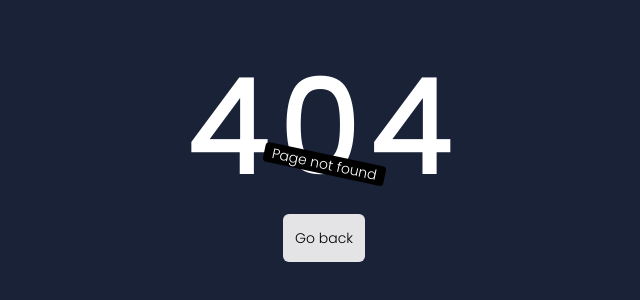
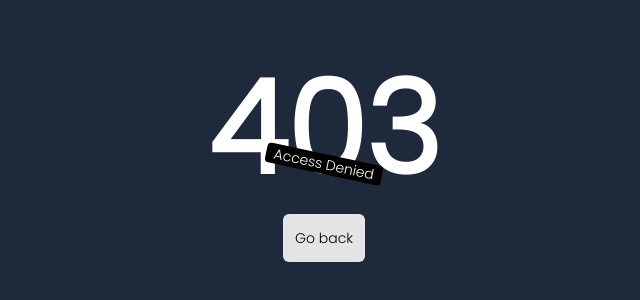
Before and after one commit to Deepayan03/Learning-Management-System, a React (Create React App) app in the folder client/: page /denied in a window 1280 px wide. Before the commit this address had no page. Shown: the part 236-536 px from the top of the page, without its empty margins (316-956 px from the left). Built offline with nearby package versions, Linux system fonts and the light colour scheme.

Commit message:
Added denied page

```diff
--- a/client/src/App.js
+++ b/client/src/App.js
@@ -7,6 +7,7 @@
 import Login from "./Pages/Login";
 import CourseList from "./Pages/Course/CourseList";
 import ContactUs from "./Pages/ContactUs";
+import Denied from "./Pages/Denied";
 
 function App() {
   return (
@@ -17,6 +18,7 @@
       <Route path="/login" element={<Login />}></Route>
       <Route path="/courses" element={<CourseList />}></Route>
       <Route path="/contact" element={<ContactUs />}></Route>
+      <Route path="/denied" element={<Denied />}></Route>
       <Route path="*" element={<NotFound />}></Route>
     </Routes>
   );
--- /dev/null
+++ b/client/src/Pages/Denied.jsx
@@ -0,0 +1,25 @@
+import React from 'react'
+import { useNavigate } from 'react-router-dom'
+
+const Denied = () => {
+    const navigate = useNavigate();
+  return (
+   <main className="h-screen w-full flex flex-col justify-center items-center bg-slate-800">
+    <h1 className="text-9xl font-extrabold text-white ">
+        403
+    </h1>
+    <div className="bg-black text-white px-2 text-sm rounded rotate-12 absolute">
+        Access Denied
+      </div>
+      <button className="mt-5 bg-zinc-200 rounded-md px-3 py-3 focus:outline-1 focus:ring border-current">
+        <span
+          onClick={() => navigate(-1)}
+          className="relative inline-block text-sm font-medium  group active: text-black">
+          Go back
+        </span>
+      </button>
+   </main>
+  )
+}
+
+export default Denied
```
